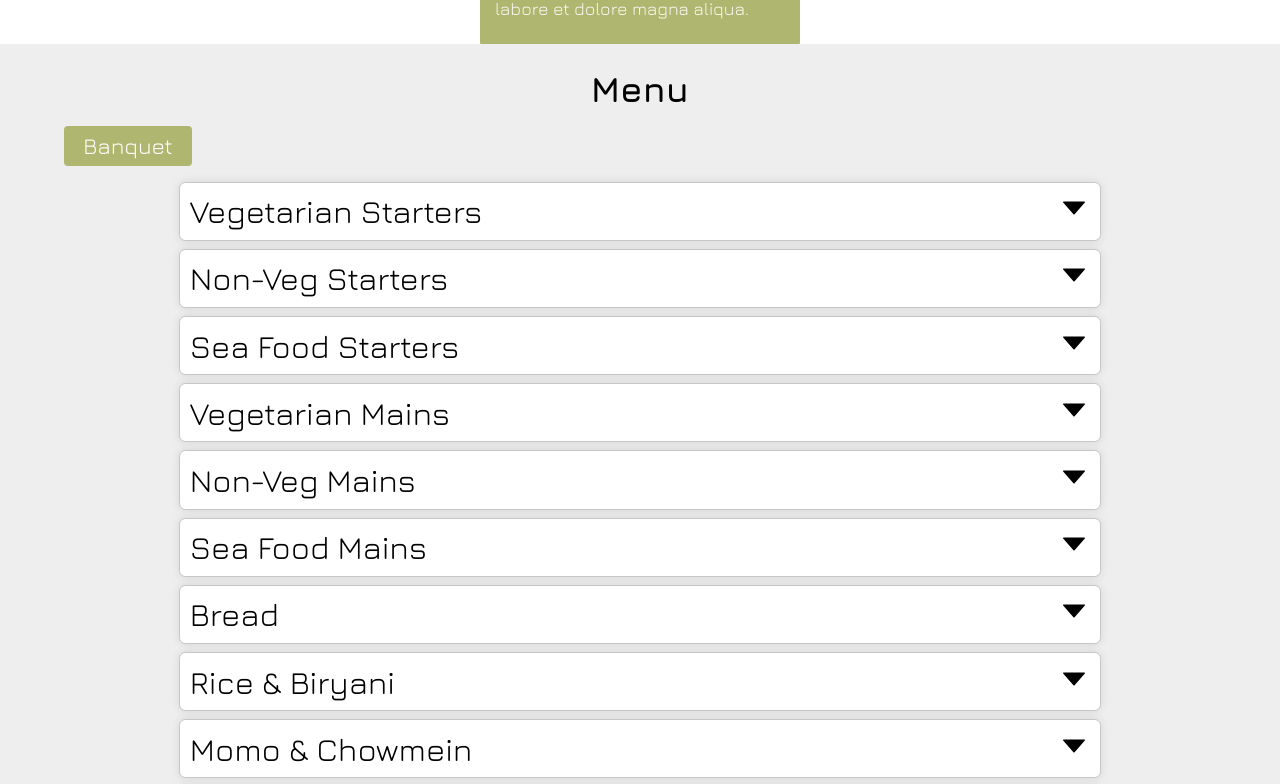
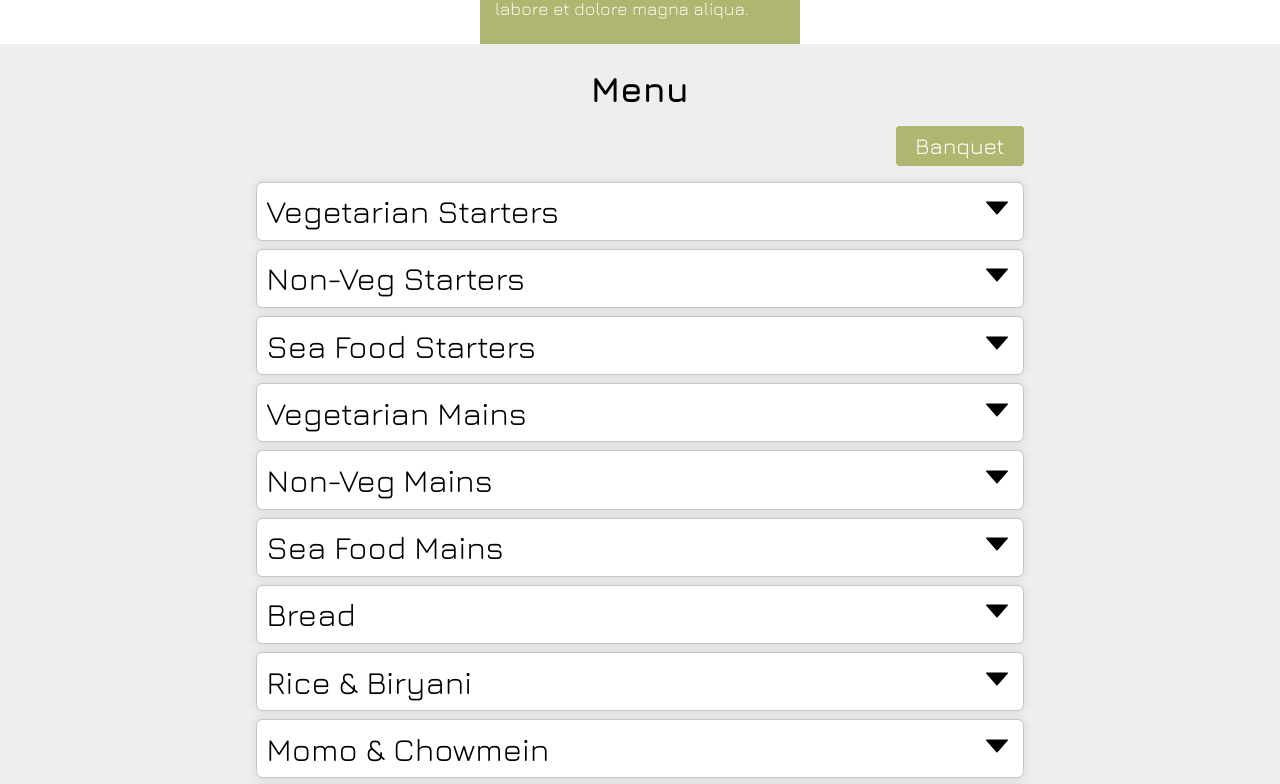
Before and after one commit to Coder-Dai/Golden-Sip, a React (Create React App) app: page / in a window 1280 px wide. Shown: the part 1917-2701 px from the top of the page. Built offline with nearby package versions, Linux system fonts and the light colour scheme.

Commit message:
Edit font size and the width of the container

```diff
--- a/src/components/Menu/menu.css
+++ b/src/components/Menu/menu.css
@@ -11,7 +11,8 @@
 
 .menu-toggle-btn-styling-container {
   display: flex;
-  justify-content: space-between;
+  justify-content: flex-end;
+  /* width: 80%; */
 }
 
 .menu-toggle-btn {
@@ -35,3 +36,11 @@
   margin: 0 auto;
   padding-bottom: 1.5rem;
 }
+
+
+@media (min-width: 950px) {
+  .menu-container {
+    margin: auto;
+    width: 60%;
+  }
+}
--- a/src/components/Menu/menuList.css
+++ b/src/components/Menu/menuList.css
@@ -33,7 +33,7 @@
   padding: 0.2rem;
 }
 
-.menu-list > p{
+.menu-list > p {
   font-style: italic;
   font-size: 0.8rem;
   padding: 0.4rem;
@@ -58,21 +58,13 @@
   gap: 0.5rem;
 }
 
-
 @media (min-width: 950px) {
   /* .menu-content {
 
   } */
 
   .menu-btn {
-    margin: auto;
-    width: 80%;
     font-size: 2rem;
-  }
-
-  .menu-list {
-    margin: auto;
-    width: 80%;
   }
 
   .menu-name {
@@ -83,4 +75,7 @@
     font-size: 1.05rem;
   }
 
+  .menu-list > p {
+    font-size: 1rem;
+  }
 }
```
